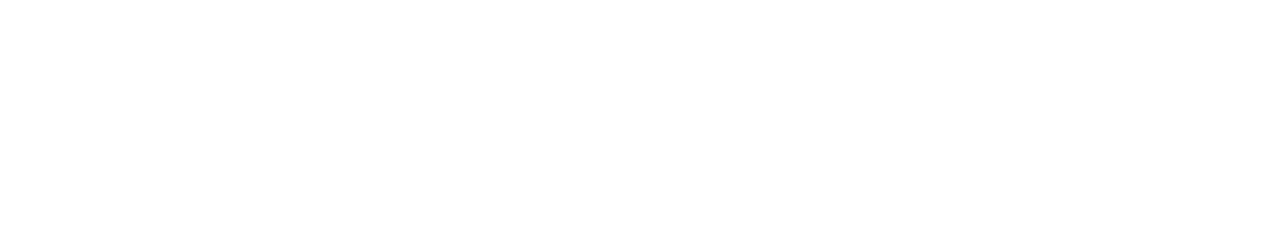
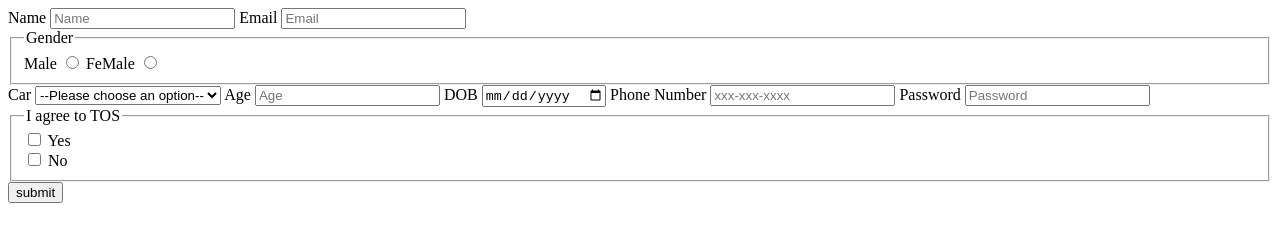
Before and after one commit to acciojob/signup-form-car-Kumar5577, a website: page main.html in a window 1280 px wide. Drawn offline with Linux system fonts and the light colour scheme.

Commit message:
created a submission

```diff
--- a/main.html
+++ b/main.html
@@ -8,6 +8,48 @@
 
 <body>
 	<!-- the entire body must be written by student -->
+	<form method="post">
+		<label for="name">Name</label>
+		<input type="text" id="name" placeholder="Name" required>
+		<label for="email">Email</label>
+		<input id="email" type="email" placeholder="Email" required>
+		<fieldset>
+			<legend>Gender</legend>
+			<label for="gender_m">Male</label>
+			<input id="gender_m" type="radio" name="gender">
+			<label for="gender_f">FeMale</label>
+			<input id="gender_f" type="radio" name="gender">
+		</fieldset>
+		<label for="cars">Car</label>
+		<select id="cars">
+			<option value="">--Please choose an option--</option>
+			<option value="Benz">Benz</option>
+			<option value="Audi">Audi</option>
+			<option value="Tata">Tata</option>
+			<option value="Ferrari">Ferrari</option>
+		</select>
+		<label for="age"> Age</label>
+		<input id="age" type= "number" placeholder="Age" required>
+		<label for="dob">DOB</label>
+		<input id="dob" type="date" required>
+		<label for="tel">Phone Number</label>
+		<input id="tel" type="tel" placeholder="xxx-xxx-xxxx">
+		<label for="password">Password</label>
+		<input id="password" type="password" placeholder="Password">
+		<fieldset>
+			<legend >I agree to TOS</legend>
+			<div>
+				<input id="yes" name="tos" type="checkbox">
+				<label for="yes">Yes</label>
+			</div>
+			<div>
+				<input id="no" name="tos" type="checkbox">
+				<label for="No">No</label>
+			</div>
+		</fieldset>
+		<input type="submit" value="submit">
+
+	</form>
     <script type="text/javascript" src="./script.js">
 </script>
 
```
